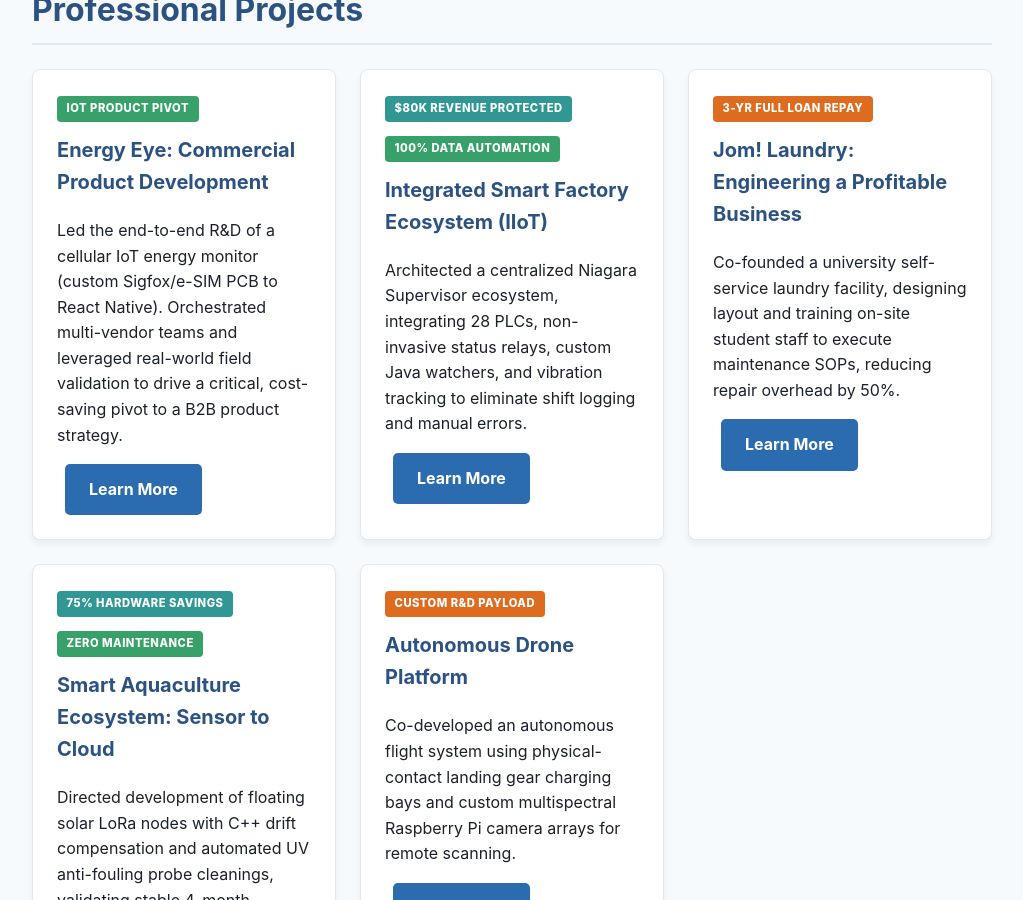
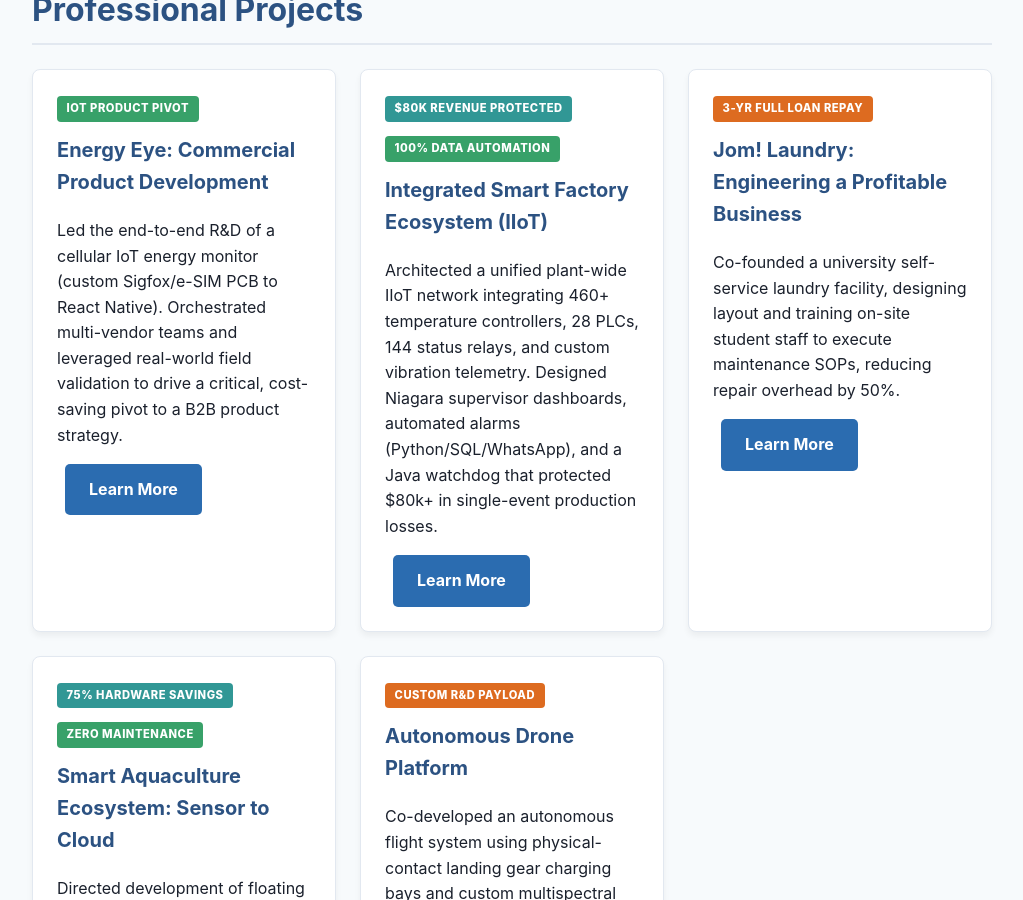
Before and after one commit to xion-xion/xion-xion.github.io, a Jekyll site: the page built from index.html, in a window 1280 px wide and 900 px high, scrolled down 2537 px. Shown: the whole window, without its empty margins (128-1151 px from the left). Built offline with Jekyll 4.4.1, drawn with Linux system fonts in a browser that asks for light colours.

Commit message:
Optimize Smart Factory card description with 460+ temperature controllers

```diff
--- a/index.html
+++ b/index.html
@@ -227,7 +227,7 @@
             <span class="metric-badge accent">$80k Revenue Protected</span>
             <span class="metric-badge green">100% Data Automation</span>
             <h3>Integrated Smart Factory Ecosystem (IIoT)</h3>
-            <p>Architected a centralized Niagara Supervisor ecosystem, integrating 28 PLCs, non-invasive status relays, custom Java watchers, and vibration tracking to eliminate shift logging and manual errors.</p>
+            <p>Architected a unified plant-wide IIoT network integrating 460+ temperature controllers, 28 PLCs, 144 status relays, and custom vibration telemetry. Designed Niagara supervisor dashboards, automated alarms (Python/SQL/WhatsApp), and a Java watchdog that protected $80k+ in single-event production losses.</p>
             <a href="projects/project-smart-factory.html" class="button">Learn More</a>
         </div>
         <div class="project-card">
```
